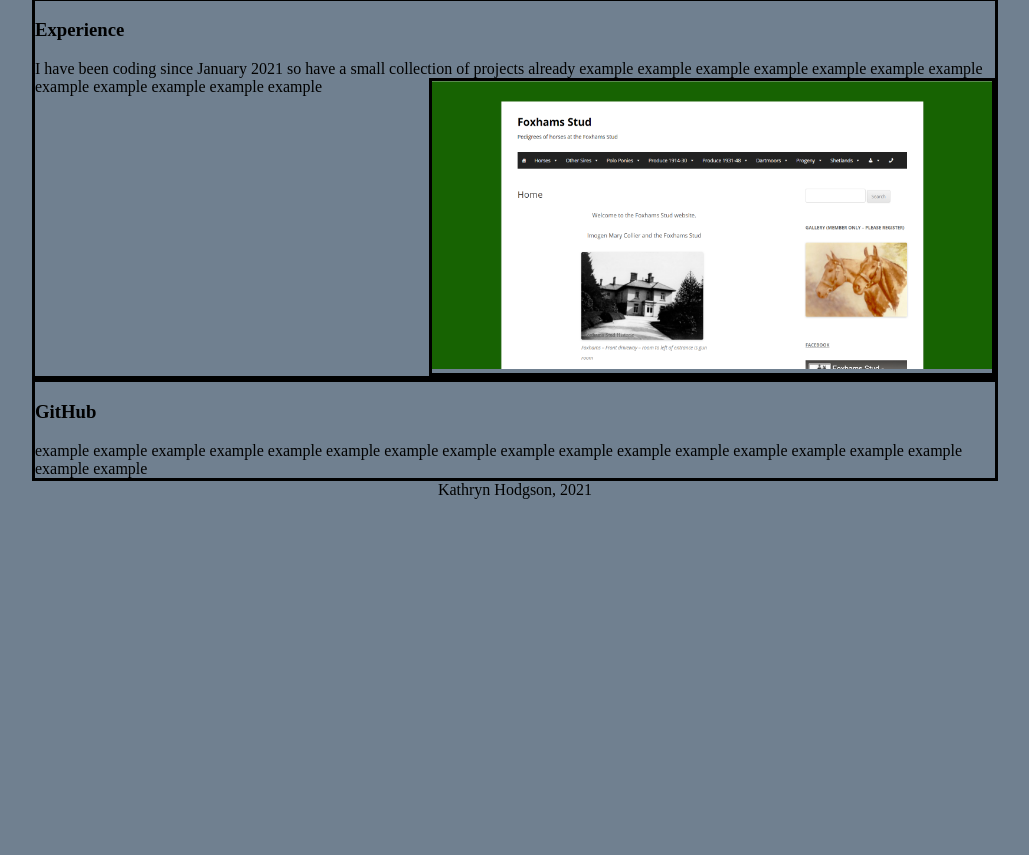
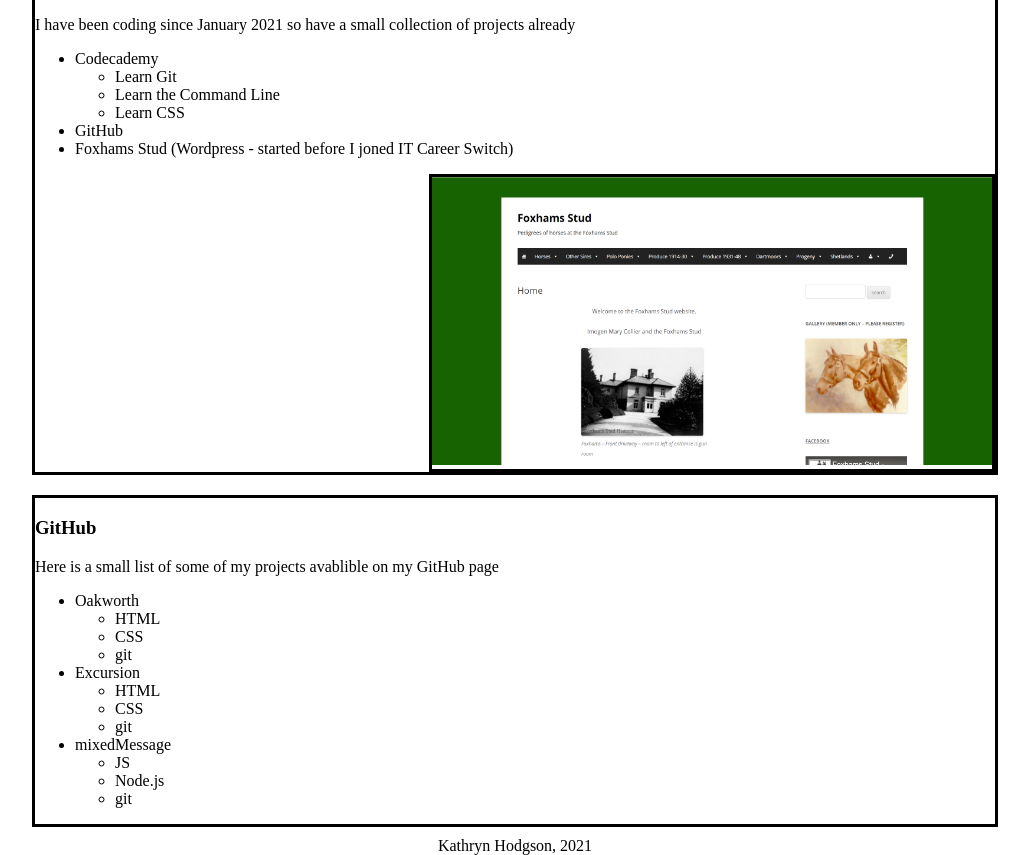
Before and after one commit to khdgsn/portfolio, a plain HTML site: page index.html in a window 1280 px wide. Shown: the part 771-1626 px from the top of the page, without its empty margins (125-1154 px from the left). Before the commit the page ends 1270 px from the top, so only its background shows below. Drawn offline with Linux system fonts and the light colour scheme.

Commit message:
Update content and styling

```diff
--- a/index.html
+++ b/index.html
@@ -8,6 +8,7 @@
     </head>
 
     <body>
+        <div id="bar">
             <header>
                 <div id="title">
                     <h1>Kathryn Hodgson</h1>
@@ -21,6 +22,7 @@
                         <li class="nav-links"><a href="contact.html">Contact</a></li>
                     </ul>
                 </nav>
+            </div>
         </div>
 
         <div id="about">
@@ -45,8 +47,20 @@
         <div id="experience">
             <h3>Experience</h3>
                 <p>I have been coding since January 2021 so have a small collection of projects already</p>
-                <p>example example example example example example</p>
-                <p>example example example example example example</p>
+                <div>
+                    <nav>
+                        <ul>
+                            <li>Codecademy</li>
+                                <ul>
+                                    <li>Learn Git</li>
+                                    <li>Learn the Command Line</li>
+                                    <li>Learn CSS</li>
+                                </ul>
+                            <li>GitHub</li>
+                            <li>Foxhams Stud (Wordpress - started before I joned IT Career Switch)</li>
+                        </ul>
+                    </nav>
+                </div>
 
 
             <div class="img-container">
@@ -56,9 +70,31 @@
 
         <div id="git">
             <h3>GitHub</h3>
-            <p>example example example example example example</p>
-            <p>example example example example example example</p>
-            <p>example example example example example example</p>
+            <p>Here is a small list of some of my projects avablible on my GitHub page</p>
+            <div>
+                <nav>
+                    <ul>
+                        <li>Oakworth</li>
+                            <ul>
+                                <li>HTML</li>
+                                <li>CSS</li>
+                                <li>git</li>
+                            </ul>
+                        <li>Excursion</li>
+                            <ul>
+                                <li>HTML</li>
+                                <li>CSS</li>
+                                <li>git</li>
+                            </ul>
+                        <li>mixedMessage</li>
+                            <ul>
+                                <li>JS</li>
+                                <li>Node.js</li>
+                                <li>git</li>
+                            </ul>
+                    </ul>
+                </nav>
+            </div>
         </div>
 
         <!--
--- a/resources/styles.css
+++ b/resources/styles.css
@@ -1,7 +1,6 @@
 body {
     margin: 0px;
     padding: 0px;
-    background-color: slategray;
     display: grid;
 }
 
@@ -11,7 +10,12 @@ body {
 }
 
 /* title */
-#title {
+#bar {
+    display: flex;
+    border-style: solid;
+}
+
+#bar title {
     width: 25%;
     border-style: solid;
     display: inline-block;
@@ -19,28 +23,26 @@ body {
 
 /* nav */
 .nav nav {
-    width: 50%;
-    display: inline-block;
     border-style: solid;
 }
 
 /* content */
 #about {
     width: 75%;
-    margin: auto;
+    margin: 10px auto;
     border-style: solid;
 }
 
 
 #experience {
     width: 75%;
-    margin: auto;
+    margin: 10px auto;
     border-style: solid;
 }
 
 #git {
     width: 75%;
-    margin: auto;
+    margin: 10px auto;
     border-style: solid;
 }
 
```
Lines whose indentation alone changed are shown as unchanged.
